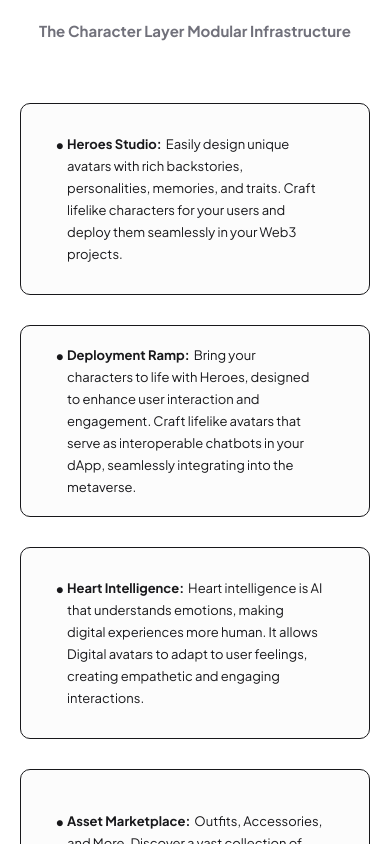
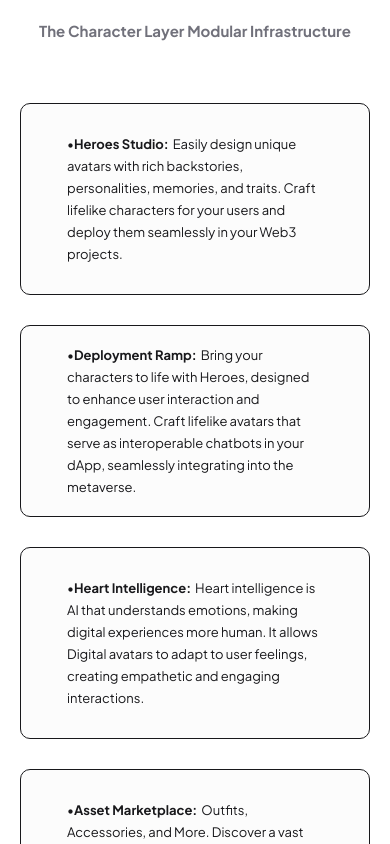
Before and after one commit to ceosorayia/sorayia.com, a Next.js app: page / in a window 390 px wide. Shown: the part 1840-2684 px from the top of the page. Built offline with nearby package versions, Linux system fonts and the light colour scheme.

Commit message:
Update FeatureCard.module.css

```diff
--- a/src/components/HeroFeatures/FeatureCard/FeatureCard.module.css
+++ b/src/components/HeroFeatures/FeatureCard/FeatureCard.module.css
@@ -19,13 +19,6 @@
   font-weight: 400;
 }
 
-.bulletPoint {
-  display: block;
-  margin-right: 4px;
-  font-size: 24px;
-  margin-left: -16px;
-  height: 0px;
-}
 
 .title {
   display: inline;
@@ -45,10 +38,7 @@
     line-height: 24px; /* Slightly reduce line height */
   }
 
-  .bulletPoint {
-    font-size: 20px; /* Adjust bullet point size */
-    margin-left: -12px; /* Reduce left margin */
-  }
+
 
   .title {
     font-size: 14px; /* Reduce title font size */
@@ -65,9 +55,7 @@
     line-height: 22px;
   }
 
-  .bulletPoint {
-    font-size: 18px; /* Further reduce bullet point size */
-  }
+
 
   .title {
     font-size: 13px; /* Match text size */
```
